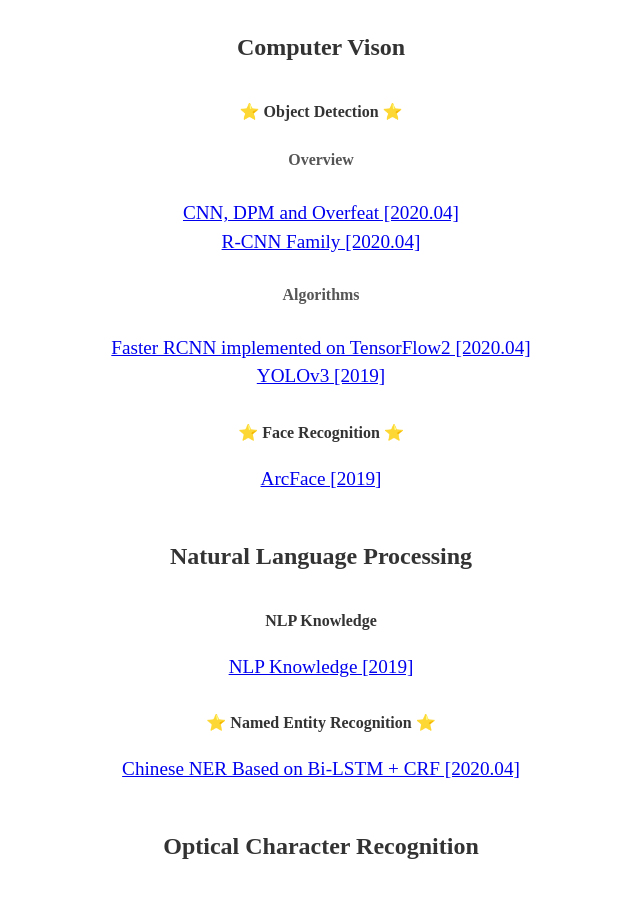
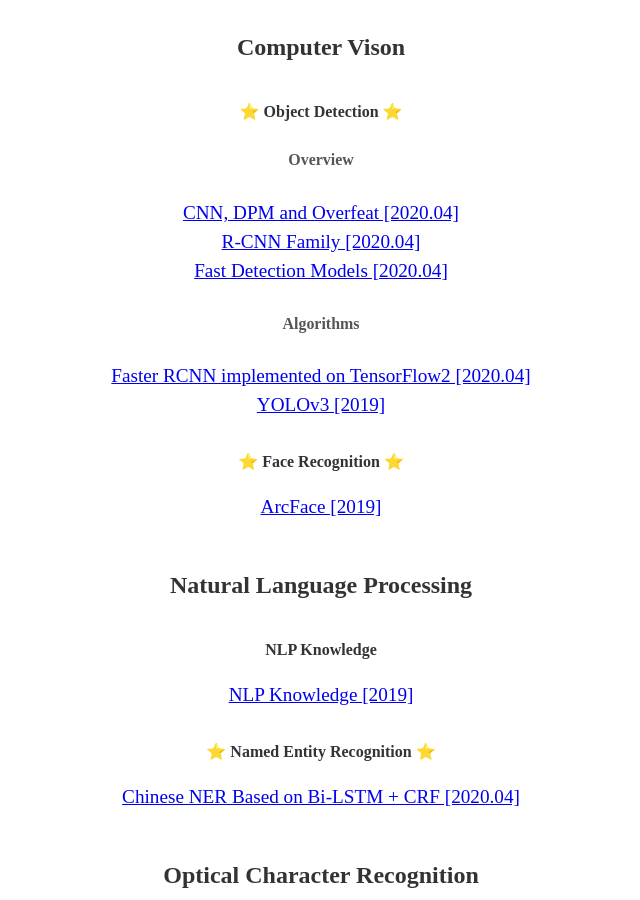
Before and after one commit to Noba1anc3/Noba1anc3.github.io, a Jekyll site: the page built from index.html, in a window 1280 px wide and 900 px high, scrolled down 4056 px. Shown: the whole window, without its empty margins (319-959 px from the left). Built offline with Jekyll 4.4.1, drawn with Linux system fonts in a browser that asks for light colours; some web fonts are replaced.

Commit message:
Update about.html

```diff
--- a/_includes/about.html
+++ b/_includes/about.html
@@ -69,6 +69,8 @@
   <a target="_blank" href="https://noba1anc3.github.io/2020/04/22/CNN,-DPM-and-Overfeat.html">CNN, DPM and Overfeat [2020.04]</a>
   <br>
   <a target="_blank" href="https://noba1anc3.github.io/2020/04/15/R-CNN-Family.html">R-CNN Family [2020.04]</a>
+  <br>
+  <a target="_blank" href="https://noba1anc3.github.io/2020/04/23/Fast-Detection-Models.html">Fast Detection Models [2020.04]</a>
 
   <h5>Algorithms</h5>
   <a target="_blank" href="https://github.com/Noba1anc3/Faster-RCNN-TensorFlow-2">Faster RCNN implemented on TensorFlow2 [2020.04]</a>
```
